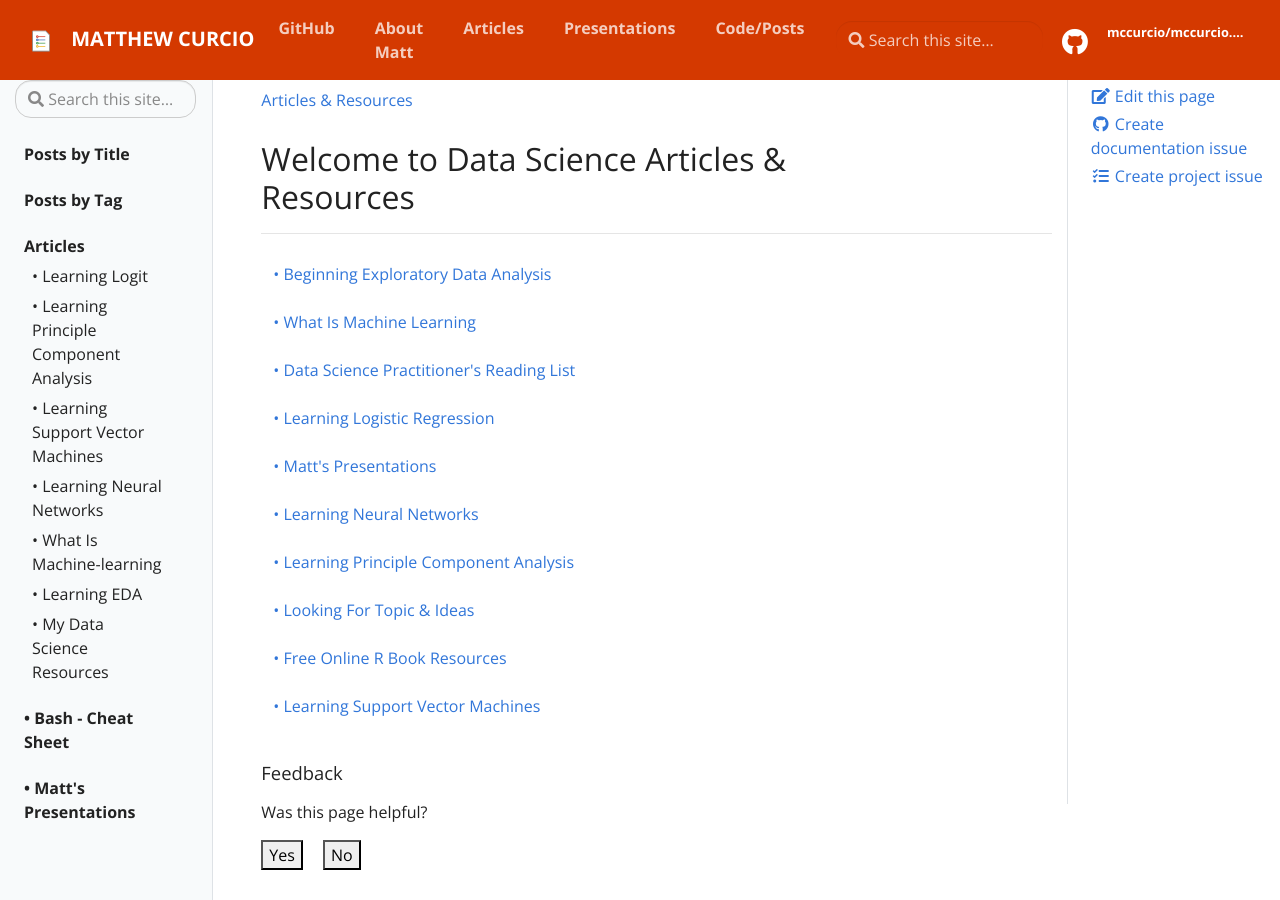
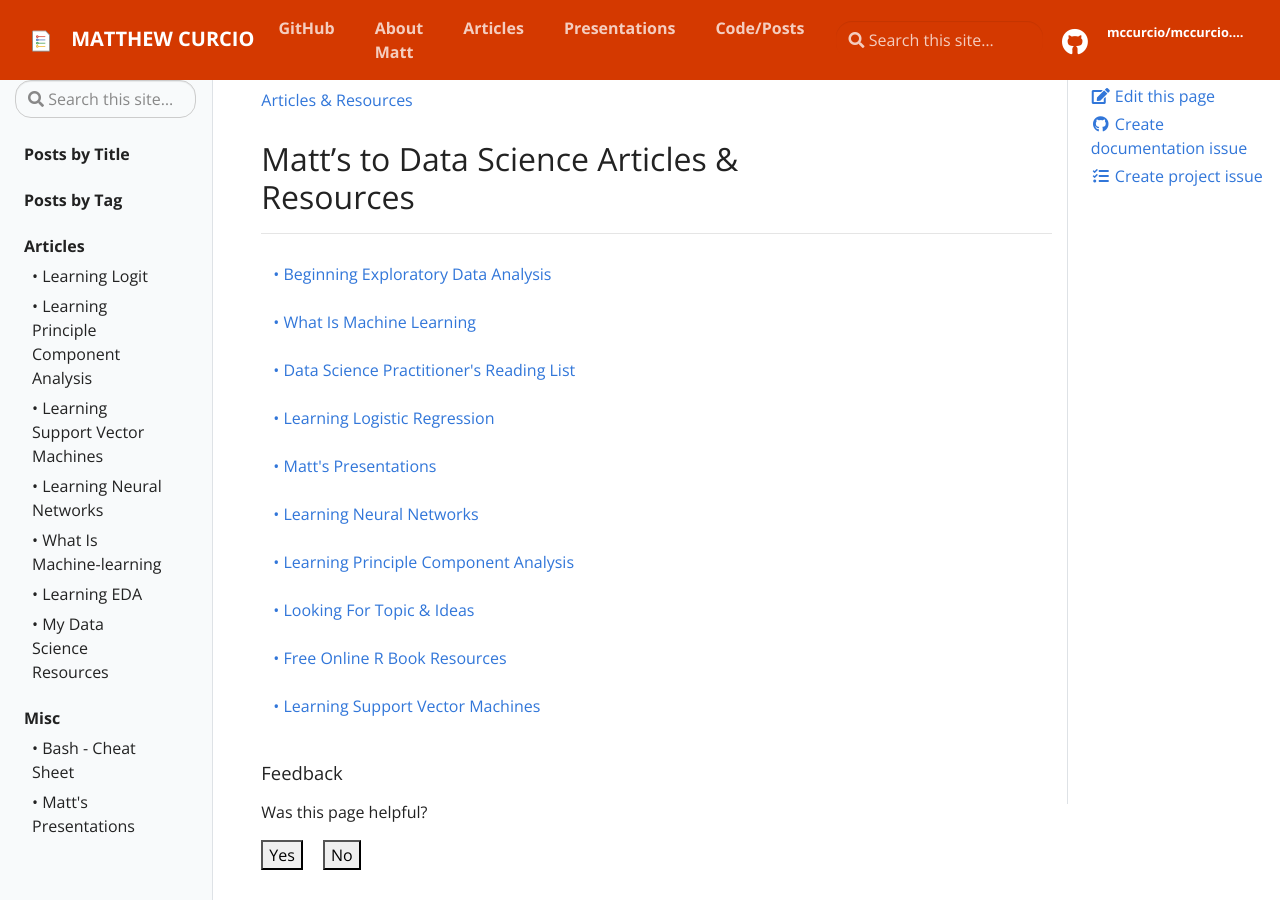
Before and after one commit to mccurcio/mccurcio.github.io, a Jekyll site: the page built from pages/docs.md, in a window 1280 px wide and 900 px high. Built offline with Jekyll 4.4.1, drawn with Linux system fonts in a browser that asks for light colours.

Commit message:
minor change to toc.yml & docs

```diff
--- a/_data/toc.yml
+++ b/_data/toc.yml
@@ -20,7 +20,9 @@
     - title: "&#8226; My Data Science Resources"
       url: "docs/list-data-science-resources"
 
-- title: "&#8226; Bash - Cheat Sheet"
-  url: "2022/bash-scripting"
-- title: "&#8226; Matt's Presentations"
-  url: "docs/mcc-presentations"
+- title: Misc
+  links:
+    - title: "&#8226; Bash - Cheat Sheet"
+      url: "2022/bash-scripting"
+    - title: "&#8226; Matt's Presentations"
+      url: "docs/mcc-presentations"
--- a/pages/docs.md
+++ b/pages/docs.md
@@ -4,7 +4,7 @@ title: "Articles & Resources"
 permalink: /docs/
 ---
 
-## Welcome to Data Science Articles & Resources
+## Matt's to Data Science Articles & Resources
 
 <div class="section-index">
     <hr class="panel-line">
```
